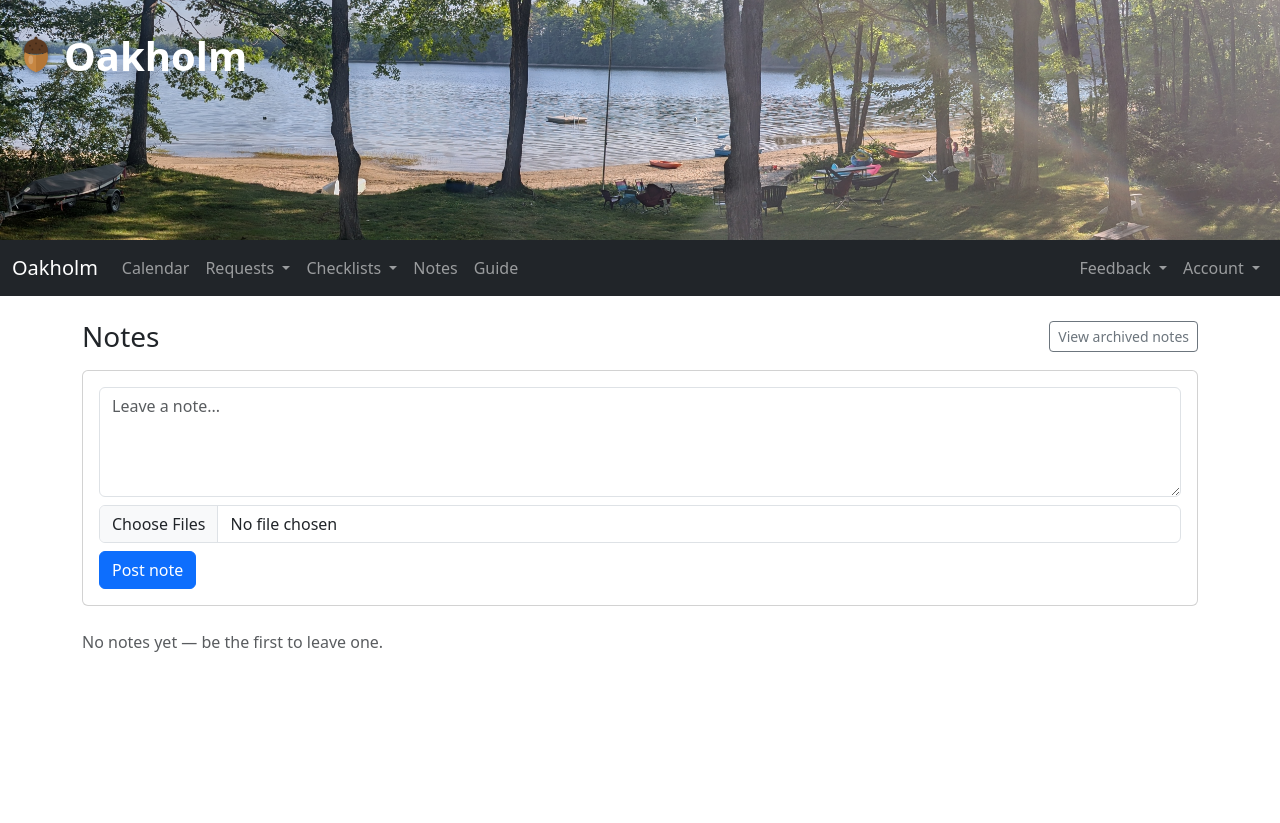
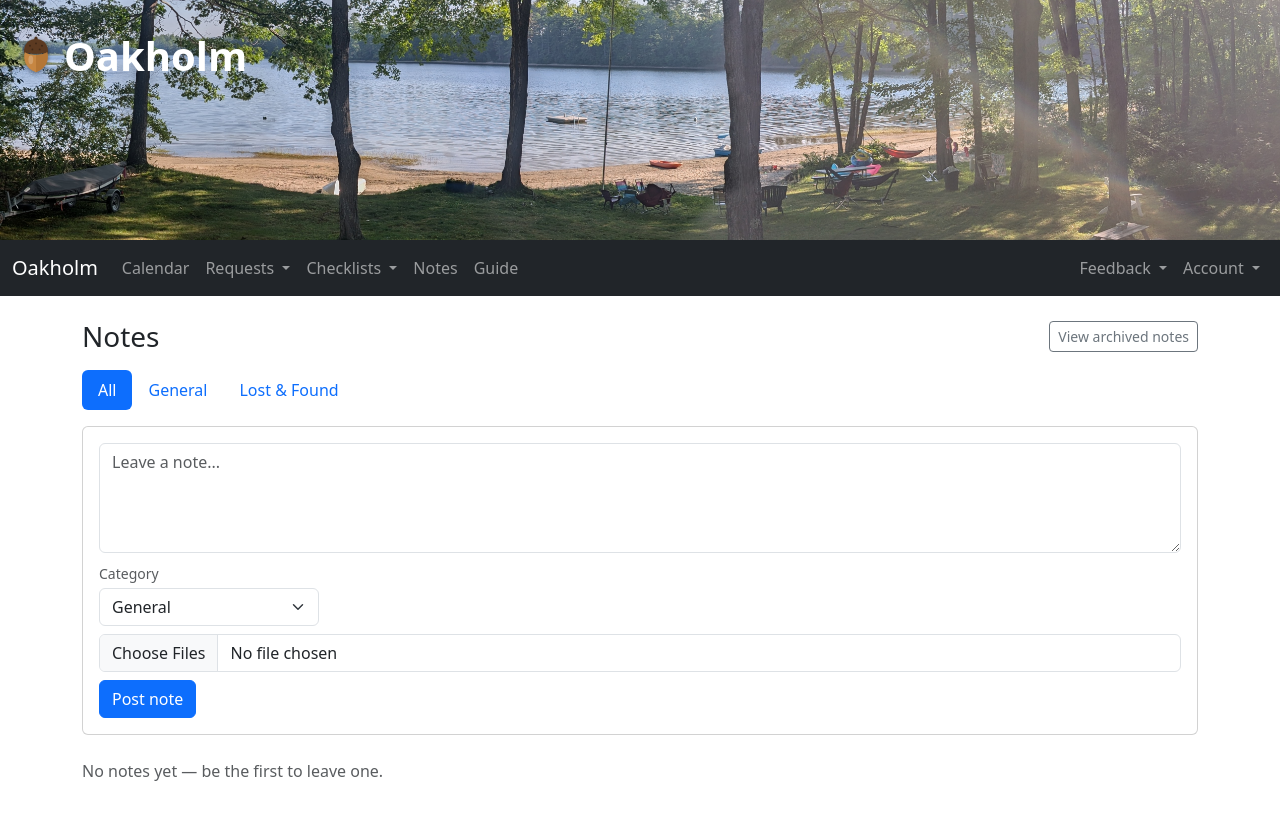
Before and after one commit to villain317/Campsite, a Django app: page /notes/ in a window 1280 px wide. Before the commit the page ends 652 px from the top, so only its background shows below. Run offline with Django 5.2, Linux system fonts and the light colour scheme; the visitor is signed in with stand-in values (Sample User, id 1); data comes from the database, SQL or seed files in the repository; data that the repository does not hold is empty.

Commit message:
add lost and found to notes

```diff
--- a/notes/admin.py
+++ b/notes/admin.py
@@ -11,7 +11,7 @@ class NoteImageInline(admin.TabularInline):
 
 @admin.register(Note)
 class NoteAdmin(admin.ModelAdmin):
-    list_display = ("author", "created_at", "is_archived", "is_effectively_archived")
-    list_filter = ("is_archived",)
+    list_display = ("author", "category", "created_at", "is_archived", "is_claimed", "is_effectively_archived")
+    list_filter = ("category", "is_archived", "is_claimed")
     search_fields = ("body", "author__username")
     inlines = [NoteImageInline]
--- a/notes/forms.py
+++ b/notes/forms.py
@@ -6,9 +6,10 @@ from .models import Note
 class NoteForm(forms.ModelForm):
     class Meta:
         model = Note
-        fields = ["body"]
+        fields = ["body", "category"]
         widgets = {
             "body": forms.Textarea(
                 attrs={"class": "form-control", "rows": 4, "placeholder": "Leave a note..."}
             ),
+            "category": forms.Select(attrs={"class": "form-select"}),
         }
--- a/notes/models.py
+++ b/notes/models.py
@@ -10,14 +10,34 @@ AUTO_ARCHIVE_AFTER = datetime.timedelta(days=365)
 class Note(models.Model):
     """A free-form note left by a family member."""
 
+    CATEGORY_GENERAL = "general"
+    CATEGORY_LOST_AND_FOUND = "lost_and_found"
+    CATEGORY_CHOICES = [
+        (CATEGORY_GENERAL, "General"),
+        (CATEGORY_LOST_AND_FOUND, "Lost & Found"),
+    ]
+
     author = models.ForeignKey(
         settings.AUTH_USER_MODEL, on_delete=models.CASCADE, related_name="notes"
     )
     body = models.TextField()
+    category = models.CharField(max_length=20, choices=CATEGORY_CHOICES, default=CATEGORY_GENERAL)
     created_at = models.DateTimeField(auto_now_add=True)
     updated_at = models.DateTimeField(auto_now=True)
     is_archived = models.BooleanField(default=False)
     archived_at = models.DateTimeField(null=True, blank=True)
+    is_claimed = models.BooleanField(
+        default=False,
+        help_text="Lost & Found only: whether the item has been picked up by its owner.",
+    )
+    claimed_at = models.DateTimeField(null=True, blank=True)
+    claimed_by = models.ForeignKey(
+        settings.AUTH_USER_MODEL,
+        on_delete=models.SET_NULL,
+        null=True,
+        blank=True,
+        related_name="claimed_notes",
+    )
 
     class Meta:
         ordering = ["-created_at"]
--- a/notes/templates/notes/list.html
+++ b/notes/templates/notes/list.html
@@ -7,12 +7,28 @@
     <a href="{% url 'notes:archived' %}" class="btn btn-sm btn-outline-secondary">View archived notes</a>
 </div>
 
+<ul class="nav nav-pills mb-3">
+    <li class="nav-item">
+        <a class="nav-link {% if not category_filter %}active{% endif %}" href="{% url 'notes:list' %}">All</a>
+    </li>
+    <li class="nav-item">
+        <a class="nav-link {% if category_filter == 'general' %}active{% endif %}" href="?category=general">General</a>
+    </li>
+    <li class="nav-item">
+        <a class="nav-link {% if category_filter == 'lost_and_found' %}active{% endif %}" href="?category=lost_and_found">Lost &amp; Found</a>
+    </li>
+</ul>
+
 <div class="card mb-4">
     <div class="card-body">
         <form method="post" enctype="multipart/form-data" id="note-form">
             {% csrf_token %}
             {{ form.body }}
             {% for error in form.body.errors %}<div class="text-danger small">{{ error }}</div>{% endfor %}
+            <div class="mt-2" style="max-width: 220px;">
+                <label class="form-label small text-muted mb-1" for="{{ form.category.id_for_label }}">Category</label>
+                {{ form.category }}
+            </div>
             <div class="mt-2">
                 <input type="file" name="images" accept="image/*" multiple class="form-control">
             </div>
@@ -23,16 +39,21 @@
 
 <div class="d-flex flex-column gap-3">
     {% for note in notes %}
-    <div class="card note-card">
+    <div class="card note-card {% if note.category == 'lost_and_found' %}border-warning{% endif %}">
         <div class="card-header note-card-header d-flex align-items-center gap-2">
             <div class="note-avatar">{{ note.author.first_name|default:note.author.username|first|upper }}</div>
-            <div>
+            <div class="flex-grow-1">
                 <div class="fw-semibold">{{ note.author.get_full_name|default:note.author.username }}</div>
                 <div class="text-muted small">
                     {{ note.created_at }}
                     {% if note.updated_at != note.created_at %}<span class="fst-italic">(edited)</span>{% endif %}
                 </div>
             </div>
+            {% if note.category == 'lost_and_found' %}
+            <span class="badge {% if note.is_claimed %}bg-secondary{% else %}bg-warning text-dark{% endif %}">
+                {% if note.is_claimed %}Claimed{% else %}Lost &amp; Found{% endif %}
+            </span>
+            {% endif %}
         </div>
         <div class="card-body">
             <p class="note-body mb-2">{{ note.body }}</p>
@@ -45,8 +66,11 @@
                 {% endfor %}
             </div>
             {% endif %}
-            {% if note.author_id == user.id or user.is_superuser %}
-            <div class="d-flex gap-2">
+            {% if note.category == 'lost_and_found' and note.is_claimed %}
+            <p class="text-muted small mb-2">Claimed by {{ note.claimed_by.get_full_name|default:note.claimed_by.username }} on {{ note.claimed_at }}</p>
+            {% endif %}
+            {% if note.author_id == user.id or user.is_superuser or note.category == 'lost_and_found' %}
+            <div class="d-flex gap-2 flex-wrap">
                 {% if note.author_id == user.id %}
                 <a href="{% url 'notes:edit' note.pk %}" class="btn btn-sm btn-outline-secondary">Edit</a>
                 <form method="post" action="{% url 'notes:delete' note.pk %}"
@@ -54,6 +78,19 @@
                     {% csrf_token %}
                     <button type="submit" class="btn btn-sm btn-outline-danger">Delete</button>
                 </form>
+                {% endif %}
+                {% if note.category == 'lost_and_found' %}
+                    {% if note.is_claimed %}
+                    <form method="post" action="{% url 'notes:unclaim' note.pk %}">
+                        {% csrf_token %}
+                        <button type="submit" class="btn btn-sm btn-outline-secondary">Mark unclaimed</button>
+                    </form>
+                    {% else %}
+                    <form method="post" action="{% url 'notes:claim' note.pk %}">
+                        {% csrf_token %}
+                        <button type="submit" class="btn btn-sm btn-success">Mark claimed</button>
+                    </form>
+                    {% endif %}
                 {% endif %}
                 {% if user.is_superuser %}
                 <form method="post" action="{% url 'notes:archive' note.pk %}">
--- a/notes/urls.py
+++ b/notes/urls.py
@@ -11,4 +11,6 @@ urlpatterns = [
     path("<int:note_id>/delete/", views.note_delete, name="delete"),
     path("<int:note_id>/archive/", views.note_archive, name="archive"),
     path("<int:note_id>/unarchive/", views.note_unarchive, name="unarchive"),
+    path("<int:note_id>/claim/", views.note_claim, name="claim"),
+    path("<int:note_id>/unclaim/", views.note_unclaim, name="unclaim"),
 ]
--- a/notes/views.py
+++ b/notes/views.py
@@ -25,6 +25,9 @@ def _archived_notes_queryset():
 
 @login_required
 def notes_list_view(request):
+    category_filter = request.GET.get("category", "")
+    valid_categories = {choice for choice, _ in Note.CATEGORY_CHOICES}
+
     if request.method == "POST":
         form = NoteForm(request.POST)
         if form.is_valid():
@@ -36,10 +39,20 @@ def notes_list_view(request):
             messages.success(request, "Note added.")
             return redirect("notes:list")
     else:
-        form = NoteForm()
+        initial = {}
+        if category_filter in valid_categories:
+            initial["category"] = category_filter
+        form = NoteForm(initial=initial)
 
     notes = _active_notes_queryset()
-    return render(request, "notes/list.html", {"form": form, "notes": notes})
+    if category_filter in valid_categories:
+        notes = notes.filter(category=category_filter)
+
+    return render(
+        request,
+        "notes/list.html",
+        {"form": form, "notes": notes, "category_filter": category_filter},
+    )
 
 
 @login_required
@@ -101,3 +114,27 @@ def note_unarchive(request, note_id):
     note.save()
     messages.success(request, "Note restored.")
     return redirect("notes:archived")
+
+
+@login_required
+@require_POST
+def note_claim(request, note_id):
+    note = get_object_or_404(Note, pk=note_id, category=Note.CATEGORY_LOST_AND_FOUND)
+    note.is_claimed = True
+    note.claimed_at = timezone.now()
+    note.claimed_by = request.user
+    note.save()
+    messages.success(request, "Marked as claimed.")
+    return redirect("notes:list")
+
+
+@login_required
+@require_POST
+def note_unclaim(request, note_id):
+    note = get_object_or_404(Note, pk=note_id, category=Note.CATEGORY_LOST_AND_FOUND)
+    note.is_claimed = False
+    note.claimed_at = None
+    note.claimed_by = None
+    note.save()
+    messages.success(request, "Marked as unclaimed.")
+    return redirect("notes:list")
```
Also changed, not shown: notes/templates/notes/archived_list.html (+6 -1 lines), templates/guide.html (+5 -2 lines), notes/migrations/0002_note_category_note_claimed_at_note_claimed_by_and_more.py (added).
